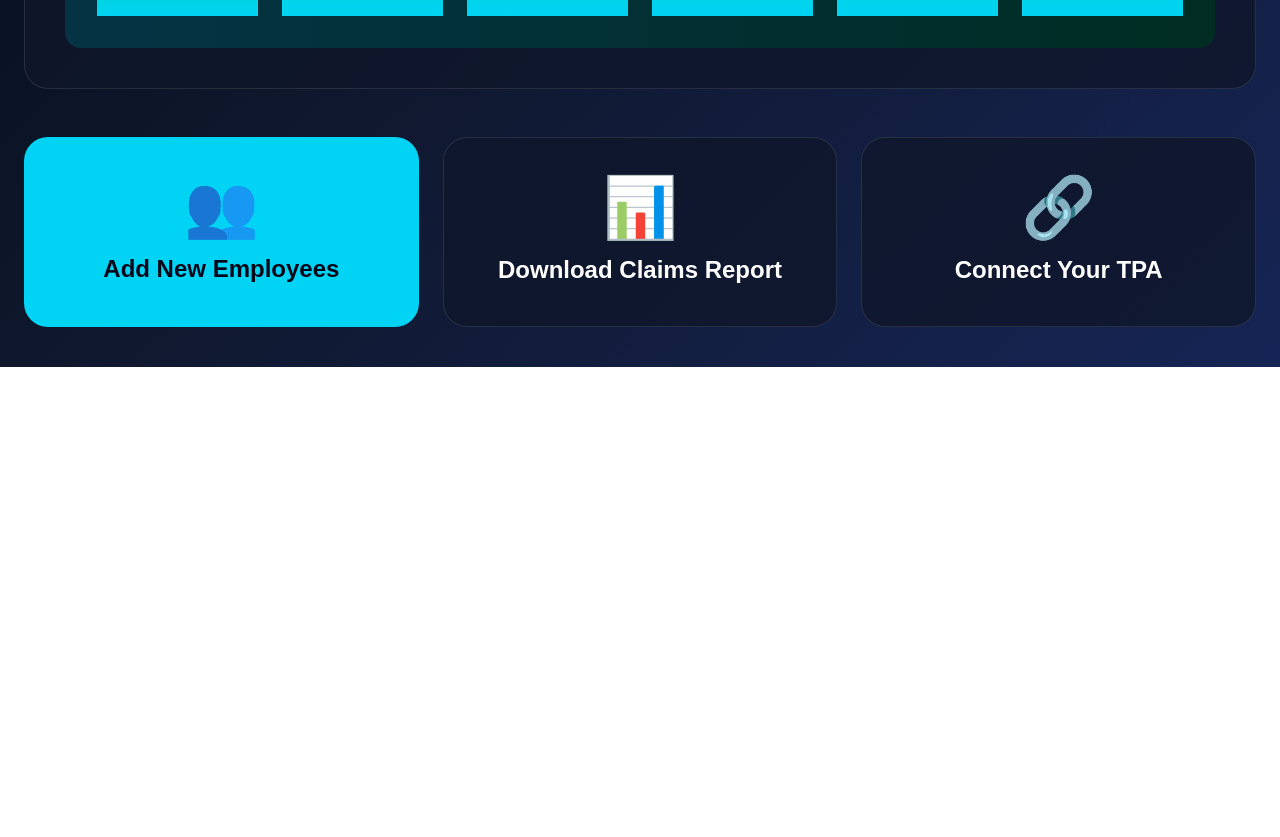
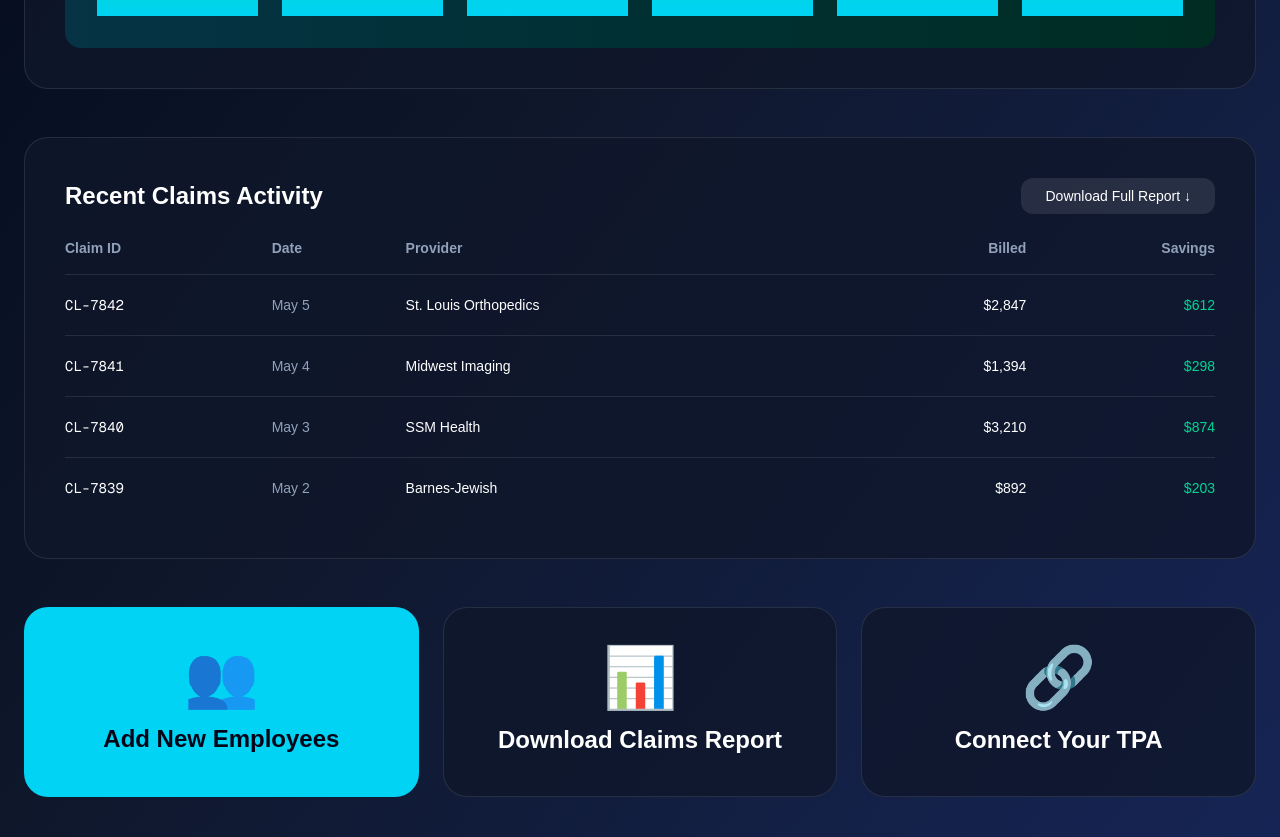
Before and after one commit to ryunstuart/quantum-selfflow, a Next.js app in the folder frontend/: page /dashboard in a window 1280 px wide. Shown: the part 840-1677 px from the top of the page. Before the commit the page ends 1207 px from the top, so only its background shows below. Built offline with nearby package versions, Linux system fonts and the light colour scheme.

Commit message:
Enhanced dashboard with recent claims table

```diff
--- a/frontend/app/dashboard/page.tsx
+++ b/frontend/app/dashboard/page.tsx
@@ -17,6 +17,13 @@ export default function Dashboard() {
     localStorage.removeItem('selfflow_user');
     window.location.href = '/';
   };
+
+  const fakeClaims = [
+    { id: "CL-7842", date: "May 5", provider: "St. Louis Orthopedics", amount: "$2,847", savings: "$612" },
+    { id: "CL-7841", date: "May 4", provider: "Midwest Imaging", amount: "$1,394", savings: "$298" },
+    { id: "CL-7840", date: "May 3", provider: "SSM Health", amount: "$3,210", savings: "$874" },
+    { id: "CL-7839", date: "May 2", provider: "Barnes-Jewish", amount: "$892", savings: "$203" },
+  ];
 
   return (
     <div className="min-h-screen bg-gradient-to-br from-slate-950 via-slate-900 to-blue-950 text-white">
@@ -50,7 +57,7 @@ export default function Dashboard() {
           </div>
         </div>
 
-        {/* Key Metrics */}
+        {/* Metrics */}
         <div className="grid grid-cols-1 md:grid-cols-2 lg:grid-cols-4 gap-6 mb-12">
           <div className="bg-slate-900/80 border border-emerald-500/30 rounded-3xl p-8">
             <div className="text-emerald-400 text-sm font-medium">TOTAL SAVED YTD</div>
@@ -74,7 +81,7 @@ export default function Dashboard() {
           </div>
         </div>
 
-        {/* Real Savings Chart */}
+        {/* Savings Trend Chart */}
         <div className="bg-slate-900/80 border border-white/10 rounded-3xl p-10 mb-12">
           <h3 className="text-2xl font-semibold mb-6">Monthly Savings Trend (Last 6 Months)</h3>
           <div className="h-80 bg-gradient-to-r from-cyan-950 to-emerald-950 rounded-2xl flex items-end gap-6 p-8">
@@ -84,6 +91,40 @@ export default function Dashboard() {
                 <div className="bg-gradient-to-t from-cyan-400 to-emerald-400 w-full rounded-t" style={{height: `${h}%`}} />
               </div>
             ))}
+          </div>
+        </div>
+
+        {/* Recent Claims Table */}
+        <div className="bg-slate-900/80 border border-white/10 rounded-3xl p-10 mb-12">
+          <div className="flex justify-between items-center mb-6">
+            <h3 className="text-2xl font-semibold">Recent Claims Activity</h3>
+            <button className="bg-white/10 hover:bg-white/20 px-6 py-2 rounded-xl text-sm transition">
+              Download Full Report ↓
+            </button>
+          </div>
+          <div className="overflow-x-auto">
+            <table className="w-full">
+              <thead>
+                <tr className="border-b border-white/10 text-left text-sm text-slate-400">
+                  <th className="pb-4">Claim ID</th>
+                  <th className="pb-4">Date</th>
+                  <th className="pb-4">Provider</th>
+                  <th className="pb-4 text-right">Billed</th>
+                  <th className="pb-4 text-right">Savings</th>
+                </tr>
+              </thead>
+              <tbody className="text-sm">
+                {fakeClaims.map((claim) => (
+                  <tr key={claim.id} className="border-b border-white/10 last:border-0">
+                    <td className="py-5 font-mono">{claim.id}</td>
+                    <td className="py-5 text-slate-400">{claim.date}</td>
+                    <td className="py-5">{claim.provider}</td>
+                    <td className="py-5 text-right">{claim.amount}</td>
+                    <td className="py-5 text-right text-emerald-400 font-medium">{claim.savings}</td>
+                  </tr>
+                ))}
+              </tbody>
+            </table>
           </div>
         </div>
 
```
